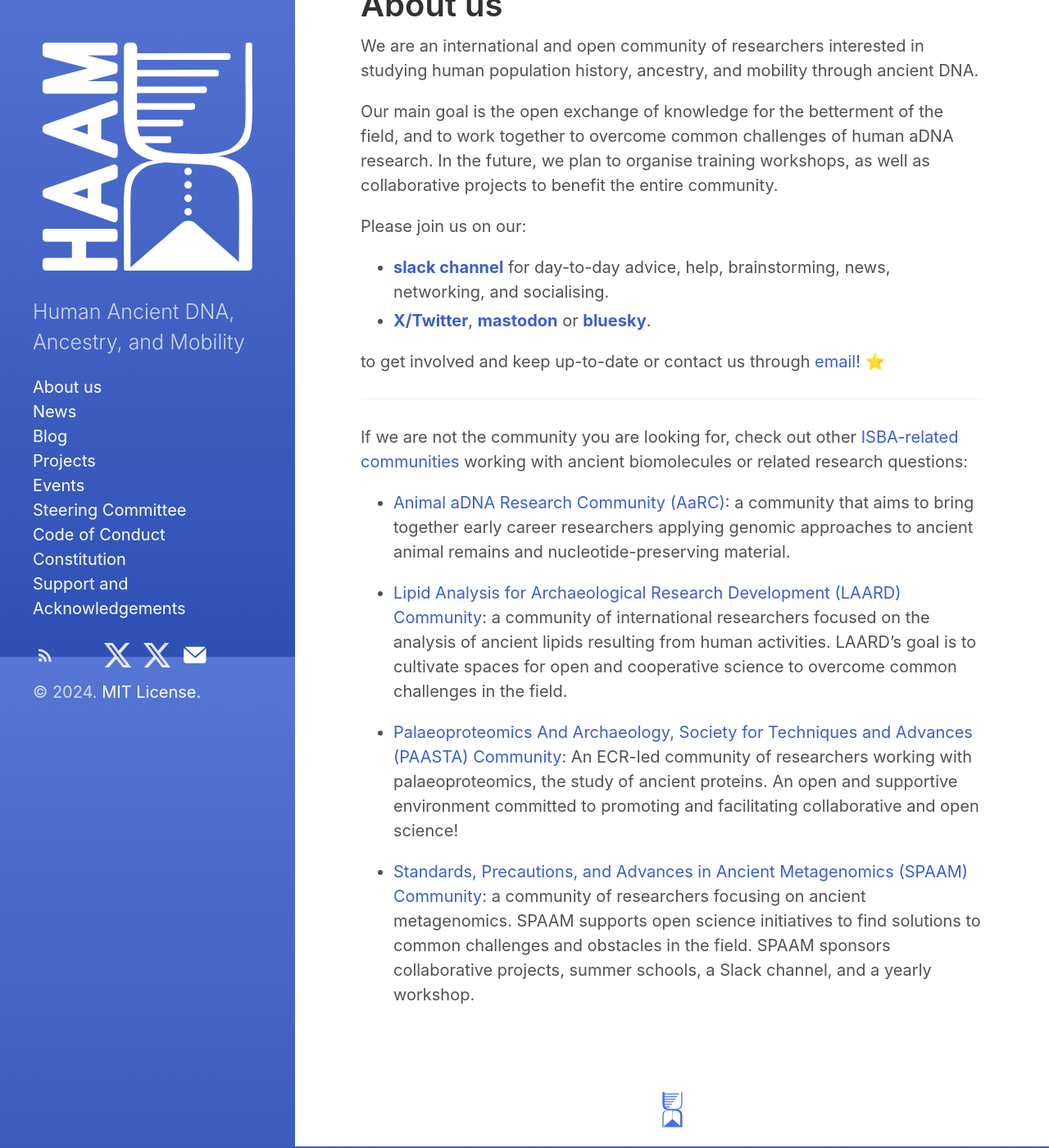
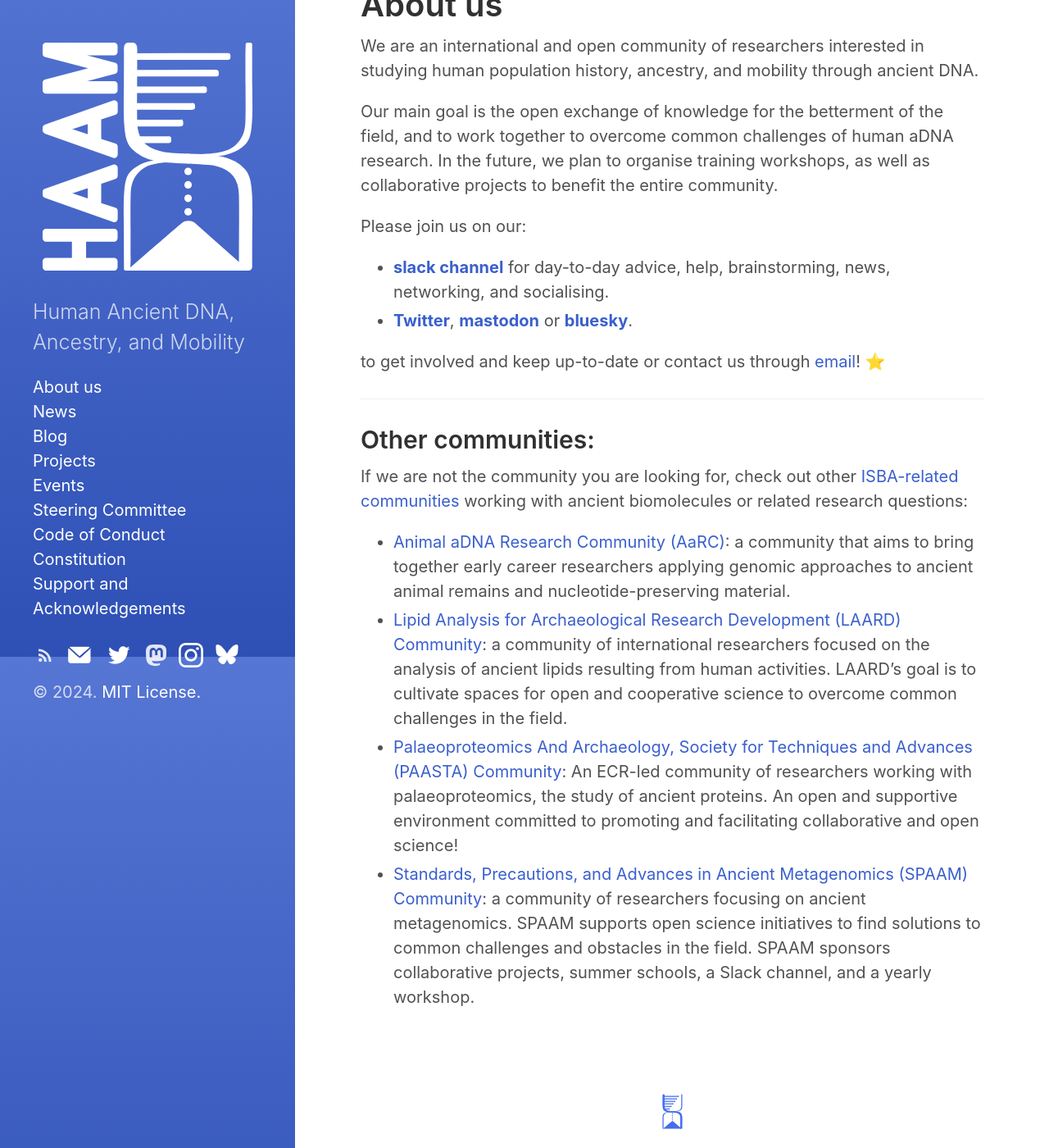
Before and after one commit to haam-community/haam-community.github.io, a Jekyll site: the page built from about.md, in a window 1280 px wide and 1400 px high, scrolled down 99 px. Shown: the whole window at 82% size. Built offline with Jekyll 4.4.1, drawn with Linux system fonts in a browser that asks for light colours.

Commit message:
Fixed social icons + other communities page

```diff
--- a/_includes/custom-icon-links.html
+++ b/_includes/custom-icon-links.html
@@ -1,39 +1,51 @@
 <!-- Optional additional links to insert for icons links -->
 
-<a id="subscribe-link"
-	class="icon" title="Subscribe" aria-label="Subscribe"
-	href="https://join.slack.com/t/haam-community/shared_invite/zt-1xoeh4d42-ZzuAWVTyQpKoFmuezBTdMA">
-	{% include svg/slack.svg %}
+<a
+  id="send-email"
+  class="icon"
+  title="Send Email"
+  aria-label="Send Email"
+  href="mailto:haam.community2023@gmail.com"
+>
+  {% include svg/email.svg %}
 </a>
 
-<a id="subscribe-link"
-	class="icon" title="X/Twitter" aria-label="X/Twitter"
-	href="https://twitter.com/haam_community" >
-	{% include svg/x-icon.svg %}
+<a
+  id="subscribe-link"
+  class="icon"
+  title="Twitter"
+  aria-label="Twitter"
+  href="https://twitter.com/haam_community"
+>
+  {% include svg/twitter.svg %}
 </a>
 
-{% comment %}
-<a id="subscribe-link"
-	class="icon" title="bluesky" aria-label="bluesky"
-	href="" >
-	{% include svg/x-icon.svg %}
+<a
+  id="subscribe-link"
+  class="icon"
+  title="Mastodon"
+  aria-label="Mastodon"
+  href="https://genomic.social/@haam_community"
+>
+  {% include svg/mastodon.svg %}
 </a>
 
-<a id="subscribe-link"
-	class="icon" title="instagram" aria-label="instagram"
-	href="" >
-	{% include svg/insta-icon.svg %}
-</a>
-{% endcomment %}
-
-<a id="subscribe-link"
-	class="icon" title="X/Twitter" aria-label="X/Twitter"
-	href="https://twitter.com/haam_community" >
-	{% include svg/x-icon.svg %}
+<a
+  id="subscribe-link"
+  class="icon"
+  title="Instagram"
+  aria-label="Instagram"
+  href=""
+>
+  {% include svg/insta-icon.svg %}
 </a>
 
-<a id="send-email"
-    class="icon" title="Send us an Email" aria-label="Send us an email"
-    href="mailto:haam.community2023@gmail.com">
-      {% include svg/email.svg %}
+<a
+  id="subscribe-link"
+  class="icon"
+  title="Bluesky"
+  aria-label="Bluesky"
+  href="https://bsky.app/profile/haam-community.bsky.social"
+>
+  {% include svg/bluesky.svg %}
 </a>
--- a/about.md
+++ b/about.md
@@ -15,18 +15,31 @@ Please join us on our:
 for day-to-day advice, help, brainstorming, news, networking, and socialising.
 <!-- TODO: add a mailing list. - [**mailing list**](https://) for announcements, calls, and notices. -->
 <!-- - [**instagram**]() -->
-- [**X/Twitter**](http://twitter.com/haam_community), [**mastodon**](https://genomic.social/@haam_community) or [**bluesky**]().
+- [**Twitter**](http://twitter.com/haam_community), [**mastodon**](https://genomic.social/@haam_community) or [**bluesky**](https://bsky.app/profile/haam-community.bsky.social).
 
 to get involved and keep up-to-date or contact us through [email](mailto:haam.community2023@gmail.com)! ⭐️
 
 ____________________________________________________________________
 
-If we are not the community you are looking for, check out other [ISBA-related communities](https://www.isbarch.org/affiliations-and-initiatives) working with ancient biomolecules or related research questions:
+<div id="line23">
+  <h2>Other communities:</h2>
+  <p>If we are not the community you are looking for, check out other
+    <a href="https://www.isbarch.org/affiliations-and-initiatives" target="_blank" rel="noopener noreferrer">ISBA-related communities</a>
+    working with ancient biomolecules or related research questions:
+  </p>
 
-- [Animal aDNA Research Community (AaRC)](https://www.animal-adna.org/about/): a community that aims to bring together early career researchers applying genomic approaches to ancient animal remains and nucleotide-preserving material.
-
-- [Lipid Analysis for Archaeological Research Development (LAARD) Community](https://laardcommunity.github.io/about/): a community of international researchers focused on the analysis of ancient lipids resulting from human activities. LAARD’s goal is to cultivate spaces for open and cooperative science to overcome common challenges in the field.
-
-- [Palaeoproteomics And Archaeology, Society for Techniques and Advances (PAASTA) Community](https://paasta-community.github.io/about/): An ECR-led community of researchers working with palaeoproteomics, the study of ancient proteins. An open and supportive environment committed to promoting and facilitating collaborative and open science!
-
-- [Standards, Precautions, and Advances in Ancient Metagenomics (SPAAM) Community](https://www.spaam-community.org/about/): a community of researchers focusing on ancient metagenomics. SPAAM supports open science initiatives to find solutions to common challenges and obstacles in the field. SPAAM sponsors collaborative projects, summer schools, a Slack channel, and a yearly workshop.
+  <ul>
+    <li>
+      <a href="https://www.animal-adna.org/about/" target="_blank" rel="noopener noreferrer">Animal aDNA Research Community (AaRC)</a>: a community that aims to bring together early career researchers applying genomic approaches to ancient animal remains and nucleotide-preserving material.
+    </li>
+    <li>
+      <a href="https://laardcommunity.github.io/about/" target="_blank" rel="noopener noreferrer">Lipid Analysis for Archaeological Research Development (LAARD) Community</a>: a community of international researchers focused on the analysis of ancient lipids resulting from human activities. LAARD’s goal is to cultivate spaces for open and cooperative science to overcome common challenges in the field.
+    </li>
+    <li>
+      <a href="https://paasta-community.github.io/about/" target="_blank" rel="noopener noreferrer">Palaeoproteomics And Archaeology, Society for Techniques and Advances (PAASTA) Community</a>: An ECR-led community of researchers working with palaeoproteomics, the study of ancient proteins. An open and supportive environment committed to promoting and facilitating collaborative and open science!
+    </li>
+    <li>
+      <a href="https://www.spaam-community.org/about/" target="_blank" rel="noopener noreferrer">Standards, Precautions, and Advances in Ancient Metagenomics (SPAAM) Community</a>: a community of researchers focusing on ancient metagenomics. SPAAM supports open science initiatives to find solutions to common challenges and obstacles in the field. SPAAM sponsors collaborative projects, summer schools, a Slack channel, and a yearly workshop.
+    </li>
+  </ul>
+</div>
--- a/index.html
+++ b/index.html
@@ -31,7 +31,7 @@ title: Index
 <button
   class="button-join"
   role="button"
-  onclick="window.open('/about','_self')"
+  onclick="window.open('/about#line23','_self')"
   type="button"
 >
   Other communities
```
Also changed, not shown: _includes/svg/bluesky.svg (added), _includes/svg/insta-icon.svg, _includes/svg/mastodon.svg (added).
